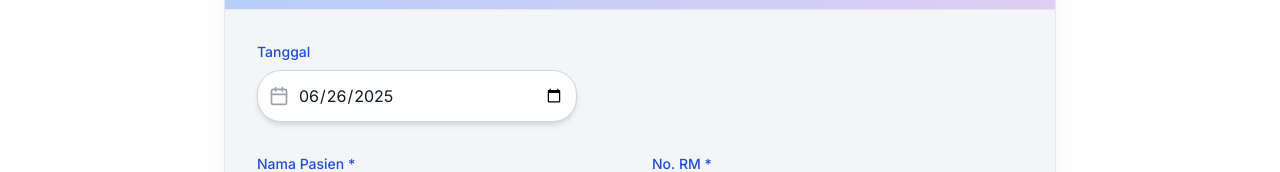
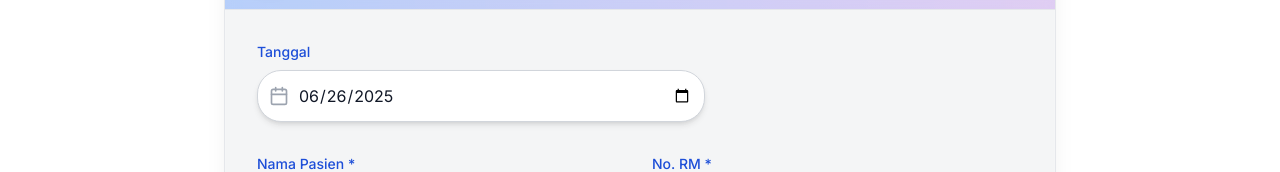
Before and after one commit to RidTheWann/PMDG-Danny-Hanggono, a Next.js app: page /tambah-pasien in a window 1280 px wide. Shown: the part 204-376 px from the top of the page. Built offline with nearby package versions, Linux system fonts and the light colour scheme.

Commit message:
feat: update date input styling for improved responsiveness and user experience

```diff
--- a/app/tambah-pasien/page.tsx
+++ b/app/tambah-pasien/page.tsx
@@ -204,7 +204,7 @@ export default function TambahPasienPage(): JSX.Element {
                   value={formData.tanggal}
                   onChange={handleInputChange}
                   required
-                  className="w-full max-w-xs px-3 py-3 pl-10 text-gray-900 transition-all bg-white border border-gray-300 shadow-md outline-none dark:bg-gray-700/80 dark:border-gray-600 rounded-2xl dark:text-white focus:ring-2 focus:ring-blue-500 focus:border-blue-500 hover:border-blue-400 dark:hover:border-blue-500 focus:shadow-lg"
+                  className="w-full max-w-xs px-3 py-3 pl-10 text-gray-900 transition-all bg-white border border-gray-300 shadow-md outline-none sm:max-w-sm md:max-w-md dark:bg-gray-700/80 dark:border-gray-600 rounded-2xl dark:text-white focus:ring-2 focus:ring-blue-500 focus:border-blue-500 hover:border-blue-400 dark:hover:border-blue-500 focus:shadow-lg"
                 />
               </div>
             </div>
```
